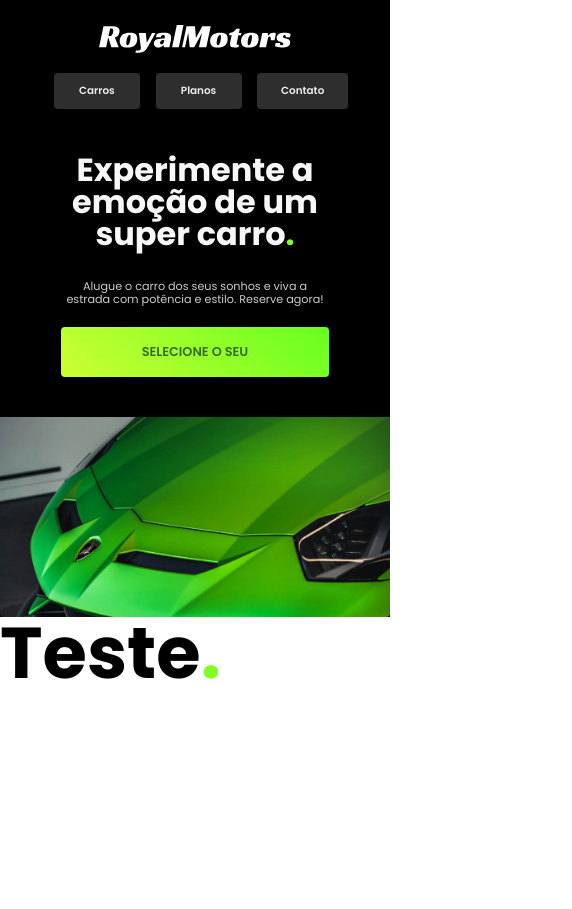
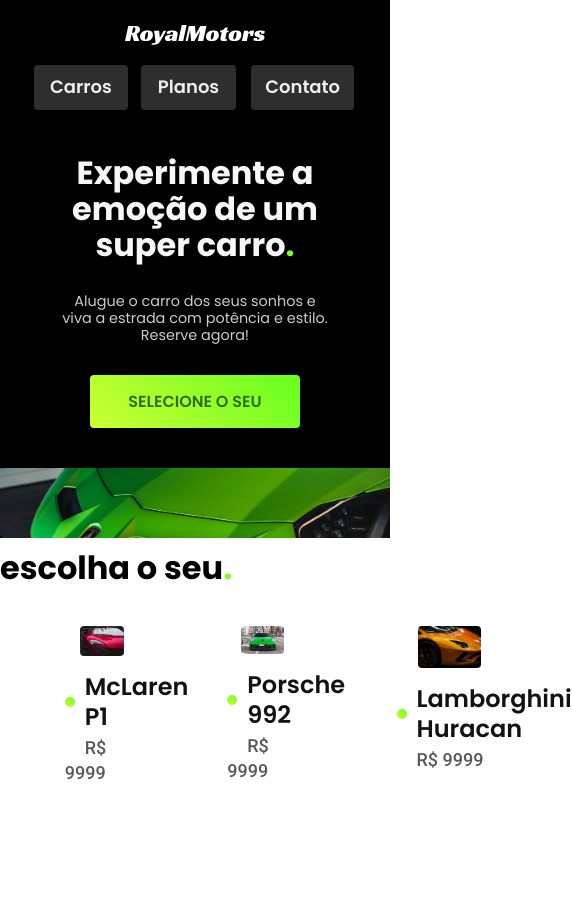
Before and after one commit to esly-ferreira/royalmotors, a plain HTML site: page index.html in a window 390 px wide. Shown: the top 909 px of the page, 572 px wide, since content can reach past the window. Drawn offline with Linux system fonts and the light colour scheme; a web font is replaced by a local one.

Commit message:
Inserção da primeira fileira de carros

```diff
--- /dev/null
+++ b/css/carros/carros.css
@@ -0,0 +1,51 @@
+.carro_lista{
+  padding-top: 12px;
+  padding-bottom: 120px;
+}
+
+.carro_lista h2{
+  box-sizing: border-box;
+  padding-bottom: 40px;
+  max-width: 1120px;
+  margin: 0 auto;
+}
+
+.carro_lista ul{
+  display: flex;
+  gap: 40px;
+  padding: 0 40px;
+  max-width: 1400px;
+  margin: 0 auto;
+}
+
+.carro_lista a{
+  display: block;
+  text-decoration: none;
+}
+
+.carro_lista img{
+  object-fit: cover;
+  object-position: center;
+  margin-bottom: 16px;
+}
+
+.carro_lista h3{
+  margin-bottom: 4px;
+  display: grid;
+  grid-template-columns: 20px auto;
+  align-items: center;
+}
+
+.carro_lista h3::before{
+  display: inline-block;
+  content: "";
+  background: var(--deg);
+  height: 10px;
+  width: 10px;
+  margin-right: 10px;
+  border-radius: 10px;
+}
+
+.carro_lista li span{
+  padding-left: 20px;
+}
--- /dev/null
+++ b/css/componentes.css
@@ -0,0 +1,21 @@
+.botao {
+  display: inline-block;
+  padding: 16px 32px;
+  background: var(--deg);
+  border-radius: 4px;
+  box-shadow: 0 1px 2px rgba(0, 0, 0, 0.1);
+  text-transform: uppercase;
+  color: var(--p2);
+  font: 600 1.125rem/1.35 "Poppins", sans-serif;
+}
+
+.botao:hover {
+  background: var(--deg2);
+}
+
+@media (max-width: 600px) {
+  .botao {
+    padding: 12px 16px;
+    font-size: 1rem;
+  }
+}
--- a/css/cores.css
+++ b/css/cores.css
@@ -18,3 +18,52 @@
   --c11:#121212;
   --c12:#000000;
 }
+
+.p1{
+  color: #CCFF33;
+}
+.p2{
+  color: #346B19;
+}
+.p3{
+  color: #7FFF24;
+}
+.c0{
+  color: #ffffff;
+}
+.c1{
+  color: #F7F7F7;
+}
+.c2{
+  color: #EDEDED;
+}
+.c3{
+  color: #DDDDDD;
+}
+.c4{
+  color: #CCCCCC;
+}
+.c5{
+  color: #B3B3B3;
+}
+.c6{
+  color: #9B9B9B;
+}
+.c7{
+  color: #666666;
+}
+.c8{
+  color: #585858;
+}
+.c9{
+  color: #404040;
+}
+.c10{
+  color: #2E2E2E;
+}
+.c11{
+  color: #121212;
+}
+.c12{
+  color: #000000;
+}
--- a/css/global.css
+++ b/css/global.css
@@ -20,7 +20,14 @@ img {
 }
 
 h1,
+h2,
+h3,
 p,
 a {
   margin: 0;
+  padding: 0;
 }
+
+img[src$=".webp"]{
+  border-radius: 4px;
+}
--- a/css/header.css
+++ b/css/header.css
@@ -21,8 +21,8 @@
   padding-top: 16px;
   padding-bottom: 16px;
   color: var(--c1);
-  font-weight: 600;
-  font-size: 1.125rem;
+  /* font-weight: 600;
+  font-size: 1.125rem; */
   position: relative;
 }
 
@@ -71,7 +71,7 @@
     padding: 10px 30px;
     border-radius: 4px;
     color: var(--c2);
-    font-size: 0.75rem;
+    /* font-size: 0.75rem; */
     transition: 0.5s;
   }
   .header-menu a:hover {
@@ -84,14 +84,14 @@
   a,
   img {
     margin: auto;
-    width: 70%;
+    width: 60%;
   }
   .header-menu a {
     display: flex;
-    font-size: 0.65rem;
+    /* font-size: 0.65rem; */
     padding: 10px 18px;
   }
   .header-menu {
-    gap: 30px;
+    gap: 10px;
   }
 }
--- a/css/main.css
+++ b/css/main.css
@@ -27,15 +27,15 @@
 
 .introducao h1 {
   margin-top: 80px;
-  margin-bottom: 20px;
+  margin-bottom: 30px;
   width: 14ch;
 }
 
 .introducao p {
   display: grid;
   margin-bottom: 90px;
-  font-size: 1.5rem;
-  line-height: 1.2;
+  /* font-size: 1.5rem;
+  line-height: 1.2; */
   color: var(--c4);
   width: 37ch;
 }
@@ -46,8 +46,8 @@
   background: var(--deg);
   border-radius: 4px;
   color: var(--p2);
-  font-weight: 600;
-  font-size: 1rem;
+  /* font-weight: 600;
+  font-size: 1rem; */
   transition: 1s;
 }
 
@@ -60,24 +60,21 @@
     padding: 0 0 0 20px;
     margin: auto;
   }
-  .introducao-bg {
-    box-shadow: 0px var(--c0);
-  }
   .introducao a {
     margin-bottom: 40px;
   }
   .introducao h1 {
     margin-bottom: 20px;
-    font-size: 3rem;
+    /* font-size: 3rem; */
   }
   .introducao p {
     margin-top: 40px;
     margin-bottom: 40px;
-    font-size: 1rem;
+    /* font-size: 1rem; */
   }
   .introducao-bg img {
     width: 100%;
-    height: 110%;
+    height: 100%;
   }
 }
 
@@ -92,7 +89,7 @@
   }
   .introducao-bg img {
     width: 100%;
-    height: 200px;
+    height: 70px;
   }
   .introducao-bg {
     box-shadow: 0px var(--c0);
@@ -100,19 +97,21 @@
   .introducao a {
     display: grid;
     text-align: center;
-    font-size: 0.8rem;
+    /* font-size: 0.8rem; */
+    max-width: 50%;
+    margin: 0 auto;
     margin-bottom: 40px;
   }
   .introducao h1 {
     margin-top: 20px;
-    font-size: 2rem;
     text-align: center;
     margin-bottom: 30px;
   }
   .introducao p {
-    font-size: 0.7rem;
+    /* font-size: 0.7rem; */
     text-align: center;
     margin: 0 auto;
-    margin-bottom: 20px;
+    margin-bottom: 30px;
+    width: 30ch;
   }
 }
--- a/css/style.css
+++ b/css/style.css
@@ -4,3 +4,5 @@
 @import "./header.css";
 @import"./main.css";
 @import"./texto.css";
+@import"./componentes.css";
+@import"./carros/carros.css"
--- a/css/texto.css
+++ b/css/texto.css
@@ -1,8 +1,90 @@
-.texto-grande {
-  font-size: 4.5rem;
-  line-height: 1;
-}
-
 .span{
   color: var(--p3);
 }
+
+.font-1-xs {
+  font: 400 0.75rem/1.35 "Poppins", sans-serif;
+}
+
+.font-2-xs {
+  font: 400 0.875rem/1.43 "Roboto", sans-serif;
+}
+
+.font-1-s {
+  font: 400 1rem/1.5 "Poppins", sans-serif;
+}
+
+.font-2-s {
+  font: 400 1rem/1.5 "Roboto", sans-serif;
+}
+
+.font-1-m,
+.font-1-m-b {
+  font: 400 1.125rem/1.35 "Poppins", sans-serif;
+}
+
+.font-1-m-b {
+  font-weight: 600;
+}
+
+.font-2-m {
+  font: 500 1.125rem/1.35 "Roboto", sans-serif;
+}
+
+.font-1-l {
+  font: 400 1.5rem/1.5 "Poppins", sans-serif;
+}
+
+.font-2-l,
+.font-2-l-b {
+  font: 400 1.5rem/1.2 "Poppins", sans-serif;
+}
+
+.font-2-l-b {
+  font-weight: 500;
+  letter-spacing: 0.015em;
+  text-transform: uppercase;
+}
+
+.font-1-xl {
+  font: 600 2rem/1.25 "Poppins", sans-serif;
+}
+
+.font-2-xl {
+  font: 500 2rem/1.25 "Roboto", sans-serif;
+}
+
+.font-1-xxl {
+  font: 700 4.5rem/1.125 "Poppins", sans-serif;
+}
+
+.font-1-xxl-center {
+  font: 700 4.5rem/1.125 "Poppins", sans-serif;
+}
+
+@media (max-width: 1120px) {
+  .font-1-xxl {
+    font-size: 3rem;
+  }
+  .font-2-l,
+  .font-2-l-b {
+    font-size: 1.125rem;
+  }
+}
+
+@media (max-width: 700px) {
+  .font-1-xxl {
+    font-size: 2rem;
+  }
+  .font-1-xl,
+  .font-2-xl {
+    font-size: 1.5rem;
+  }
+  .font-1-xxl-center {
+    font-size: 2rem;
+    margin: 0 auto;
+  }
+  .font-2-l{
+    font-size: 0.9rem;
+  }
+}
--- a/css/utilitario.css
+++ /dev/null
@@ -1,4 +0,0 @@
-.bt{
-  font: 600 1rem/1 "Poppins", sans-serif;
-  color: var(--deg);
-}
--- a/index.html
+++ b/index.html
@@ -17,7 +17,7 @@
     <div class="header">
       <a href="./"><img src="./img/icons/RoyalMotors.svg" alt="RoyalMotors"></a>
       <na aria-label="Navegação Primaria">
-        <ul class="header-menu">
+        <ul class="header-menu font-1-m-b">
           <Li><a href="./carros.html">Carros</a></Li>
           <Li><a href="./planos.html">Planos</a></Li>
           <Li><a href="./contato.html">Contato</a></Li>
@@ -25,21 +25,47 @@
       </na>
     </div>
   </header>
+
   <main class="introducao-bg">
     <div class="introducao">
       <div class="introducao-conteudo">
-        <h1 class="texto-grande">Experimente a emoção de um super carro<span class="span">.</span></h1>
-        <p>Alugue o carro dos seus sonhos e viva a estrada com potência e estilo. Reserve agora!</p>
-        <a href="./carros.html">SELECIONE O SEU</a>
+        <h1 class="font-1-xxl-center">Experimente a emoção de um super carro<span class="span">.</span></h1>
+        <p class="font-2-l">Alugue o carro dos seus sonhos e viva a estrada com potência e estilo. Reserve agora!</p>
+        <a href="./carros.html" class="botao">SELECIONE O SEU</a>
       </div>
       <div>
         <img src="./img/page/lamborghini.webp" alt="Lamborghini verde">
       </div>
     </div>
   </main>
-  <div>
-    <h1 class="texto-grande">Teste<span class="span">.</span></h1>
-  </div>
+
+  <article class="carro_lista">
+    <h2 class="font-1-xxl">escolha o seu<span class="span">.</span></h2>
+
+    <ul>
+      <li>
+        <a href="./">
+          <img src="./img/carros/mclaren-p1/1.webp" alt="mclaren-p1">
+          <h3 class="font-1-xl c11">McLaren P1</h3>
+          <span class="font-2-m c8">R$ 9999</span>
+        </a>
+      </li>
+      <li>
+        <a href="./">
+          <img src="./img/carros/porsche-992/1.webp" alt="porsche-992">
+          <h3 class="font-1-xl c11">Porsche 992</h3>
+          <span class="font-2-m c8">R$ 9999</span>
+        </a>
+      </li>
+      <li>
+        <a href="./">
+          <img src="./img/carros/lamborghini-huracan/1.webp" alt="lamborghini-huracan">
+          <h3 class="font-1-xl c11">Lamborghini Huracan</h3>
+          <span class="font-2-m c8">R$ 9999</span>
+        </a>
+      </li>
+    </ul>
+  </article>
 </body>
 
 </html>
```
